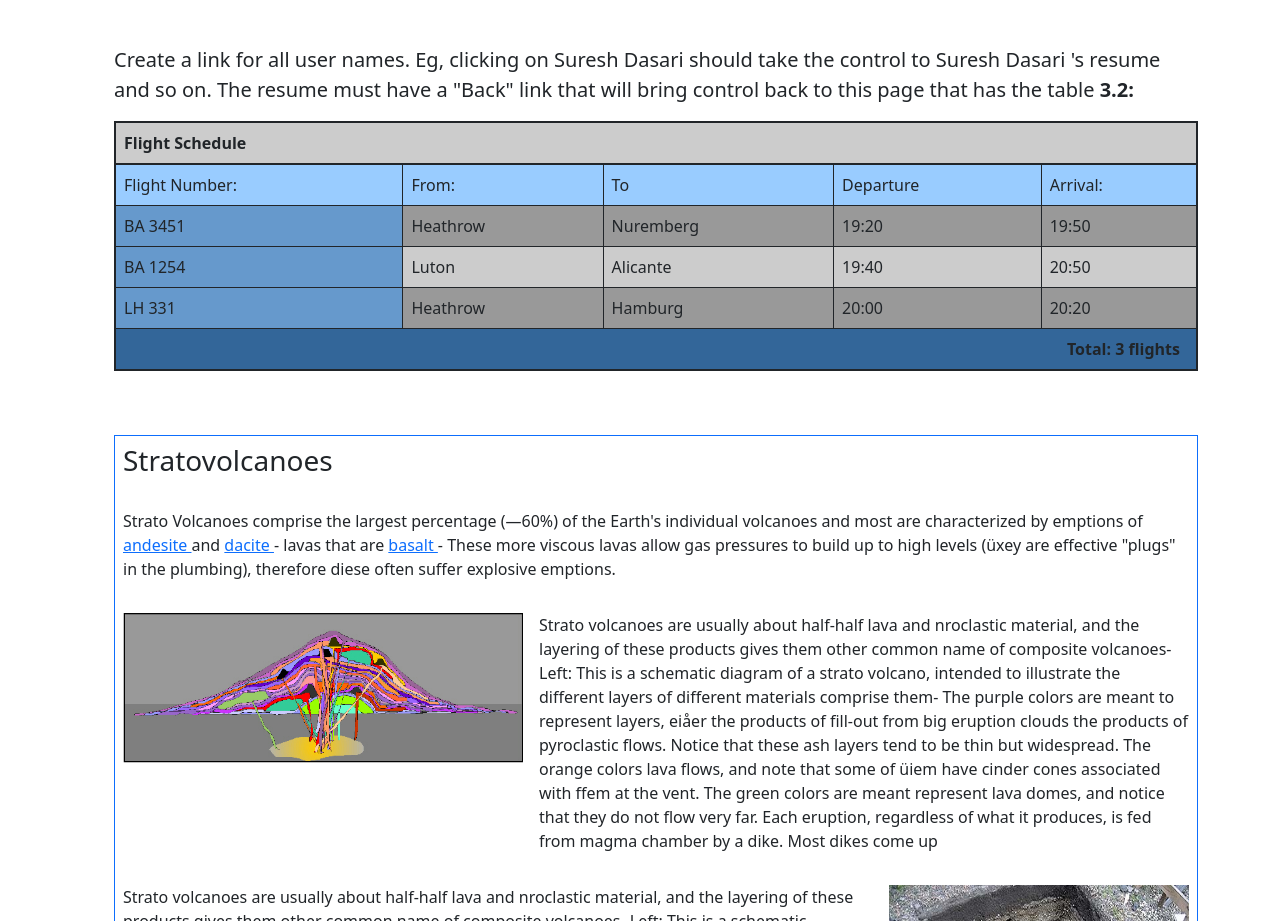
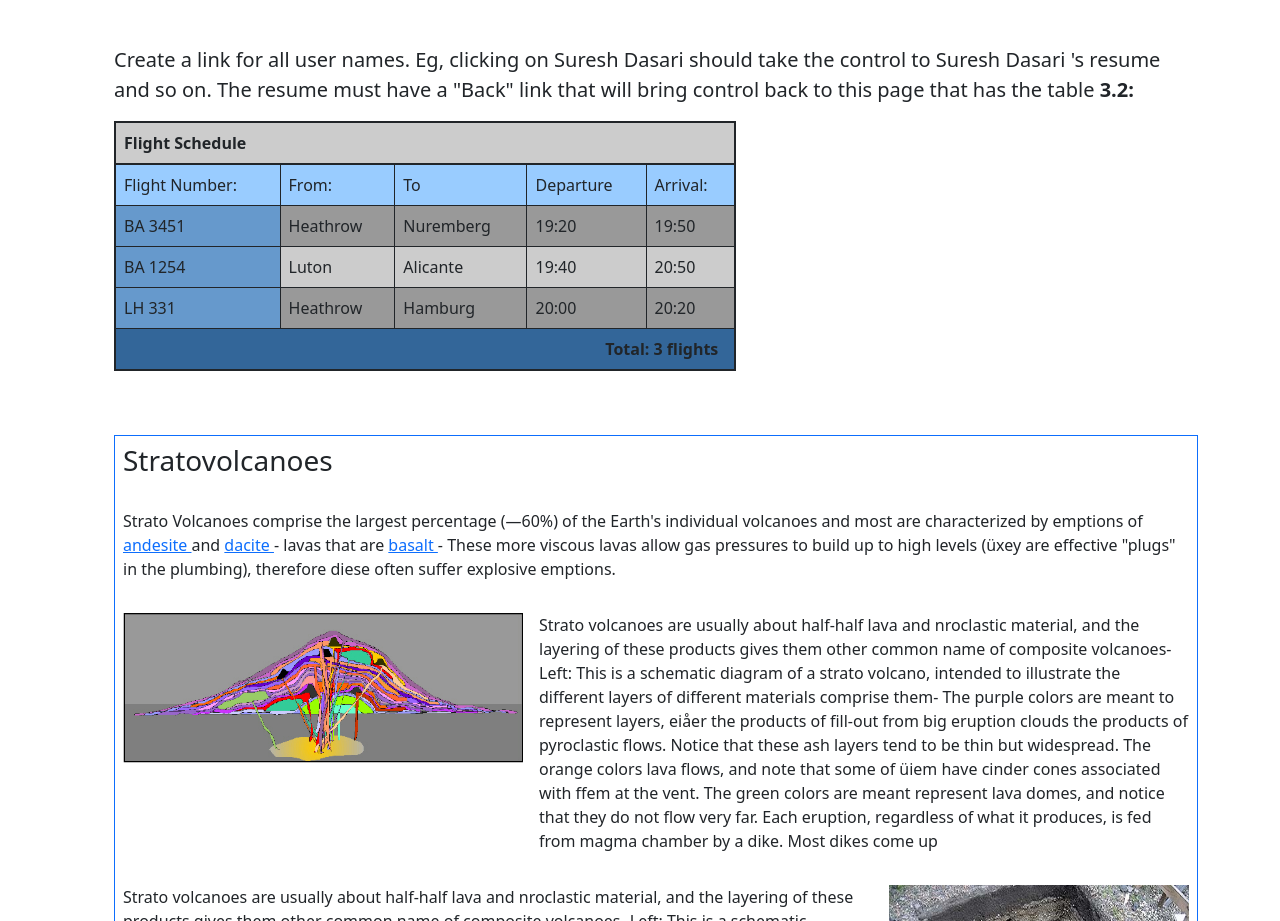
Before and after one commit to Yingyony0097/Website-homework, a plain HTML site: page index.html in a window 1280 px wide. Shown: the part 1965-2886 px from the top of the page. Drawn offline with nearby package versions, Linux system fonts and the light colour scheme.

Commit message:
change table 2 in html

```diff
--- a/index.html
+++ b/index.html
@@ -236,8 +236,9 @@
                         <p style ="font-size:20px"> Create a link for all user names. Eg, clicking on Suresh Dasari should take the control to Suresh Dasari 's resume and so on. The resume must have a "Back" link that will bring control back to this page that has the table
 
                             <b> 3.2:</b> </p>
-
-                            <div class="w-5 h-30 " >
+                            <div class="containner">
+                                <div class="row">
+                                    <div class="col col-7">                           <div class="w-5 h-30 " >
 
                                         <table class="table table-bordered border-2">
                                             <thead class="border border-dark " style="background-color: #CCCCCC;">
@@ -291,6 +292,12 @@
 
                                             </tbody>
                                           </table>
+                                        </div></div>
+
+
+
+
+                                </div>
                             </div>
 
 
```
Lines whose indentation alone changed are shown as unchanged.
